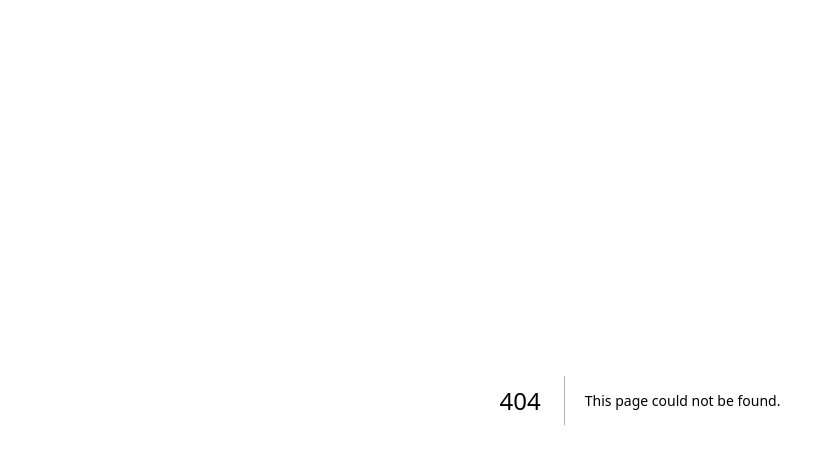
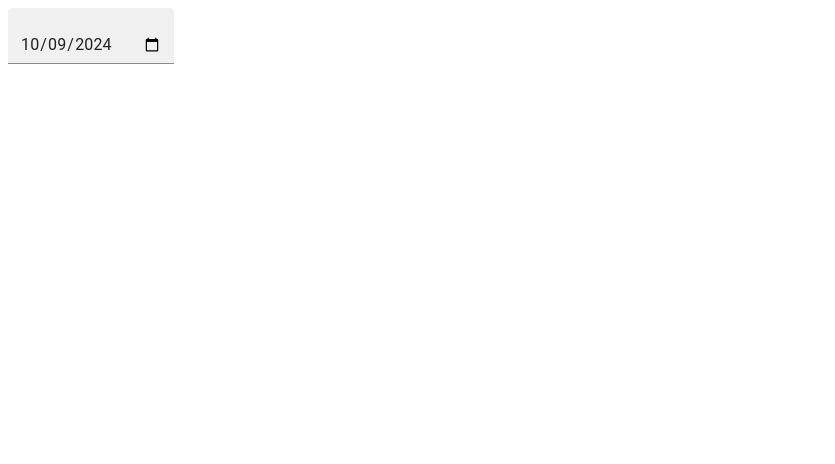
Before and after one commit to OracleTuxedo/bcap-fe, a Next.js app: page /ui in a window 1280 px wide. Before the commit this address had no page. Shown: the top 464 px of the page, without its empty margins (0-835 px from the left). Built offline with nearby package versions, Linux system fonts and the light colour scheme.

Commit message:
material ui, date component, and date utils

```diff
--- a/package.json
+++ b/package.json
@@ -9,6 +9,9 @@
     "lint": "next lint"
   },
   "dependencies": {
+    "@emotion/react": "^11.13.3",
+    "@emotion/styled": "^11.13.0",
+    "@mui/material": "^6.1.2",
     "@tanstack/react-query": "^5.59.3",
     "@tanstack/react-query-devtools": "^5.59.3",
     "axios": "^1.7.7",
--- /dev/null
+++ b/src/components/atoms/InputDate.tsx
@@ -0,0 +1,30 @@
+import { textFieldVariantEnum } from '@/enums';
+import { TextField } from '@mui/material';
+import React from 'react';
+// import { ReactNode } from 'react';
+
+type inputDateProps = {
+  title: string;
+  date?: string;
+  variant?: textFieldVariantEnum;
+  onChangeHandler: (event: React.ChangeEvent<HTMLInputElement>) => void;
+};
+
+export const InputDate = ({
+  title,
+  date,
+  variant = textFieldVariantEnum.STANDARD,
+  onChangeHandler,
+}: inputDateProps) => {
+  return (
+    <>
+      <TextField
+        id={title}
+        type="date"
+        onChange={onChangeHandler}
+        value={date ?? new Date()}
+        variant={variant}
+      />
+    </>
+  );
+};
--- /dev/null
+++ b/src/components/atoms/seo/index.ts
@@ -0,0 +1 @@
+export * from './seo';
--- a/src/enums/index.ts
+++ b/src/enums/index.ts
@@ -1,4 +1,10 @@
 export enum MasterEnum {
-    ACTIVE = 1,
-    INACTIVE = 0
+  ACTIVE = 1,
+  INACTIVE = 0,
 }
+
+export enum textFieldVariantEnum {
+  FILLED = 'filled',
+  OUTLINED = 'outlined',
+  STANDARD = 'standard',
+}
--- /dev/null
+++ b/src/pages/ui/index.tsx
@@ -0,0 +1,25 @@
+import { Box } from '@mui/material';
+import { InputDate } from '../../components/atoms/InputDate';
+import { ReactElement } from 'react';
+import { getToday } from '@/utils/date';
+import { textFieldVariantEnum } from '@/enums';
+const today: string = getToday();
+
+const Ui = () => {
+  return (
+    <Box>
+      <InputDate
+        title="input"
+        onChangeHandler={(e) => console.log(e.target.value)}
+        date={today}
+        variant={textFieldVariantEnum.FILLED}
+      />
+    </Box>
+  );
+};
+
+Ui.getLayout = function getLayout(page: ReactElement) {
+  return <>{page}</>;
+};
+
+export default Ui;
--- /dev/null
+++ b/src/utils/date.ts
@@ -0,0 +1,4 @@
+export const getToday = (): string => {
+  const date = new Date();
+  return date.toISOString().split('T')[0];
+};
```
Also changed, not shown: src/components/atoms/container/index.tsx (added, +10 -0 lines), src/components/atoms/seo/seo.tsx (added, +13 -0 lines), src/components/container/index.tsx (deleted, +0 -15 lines), src/pages/index.tsx (+14 -19 lines), 1 other file (tests, documents, lock files or other folders).
